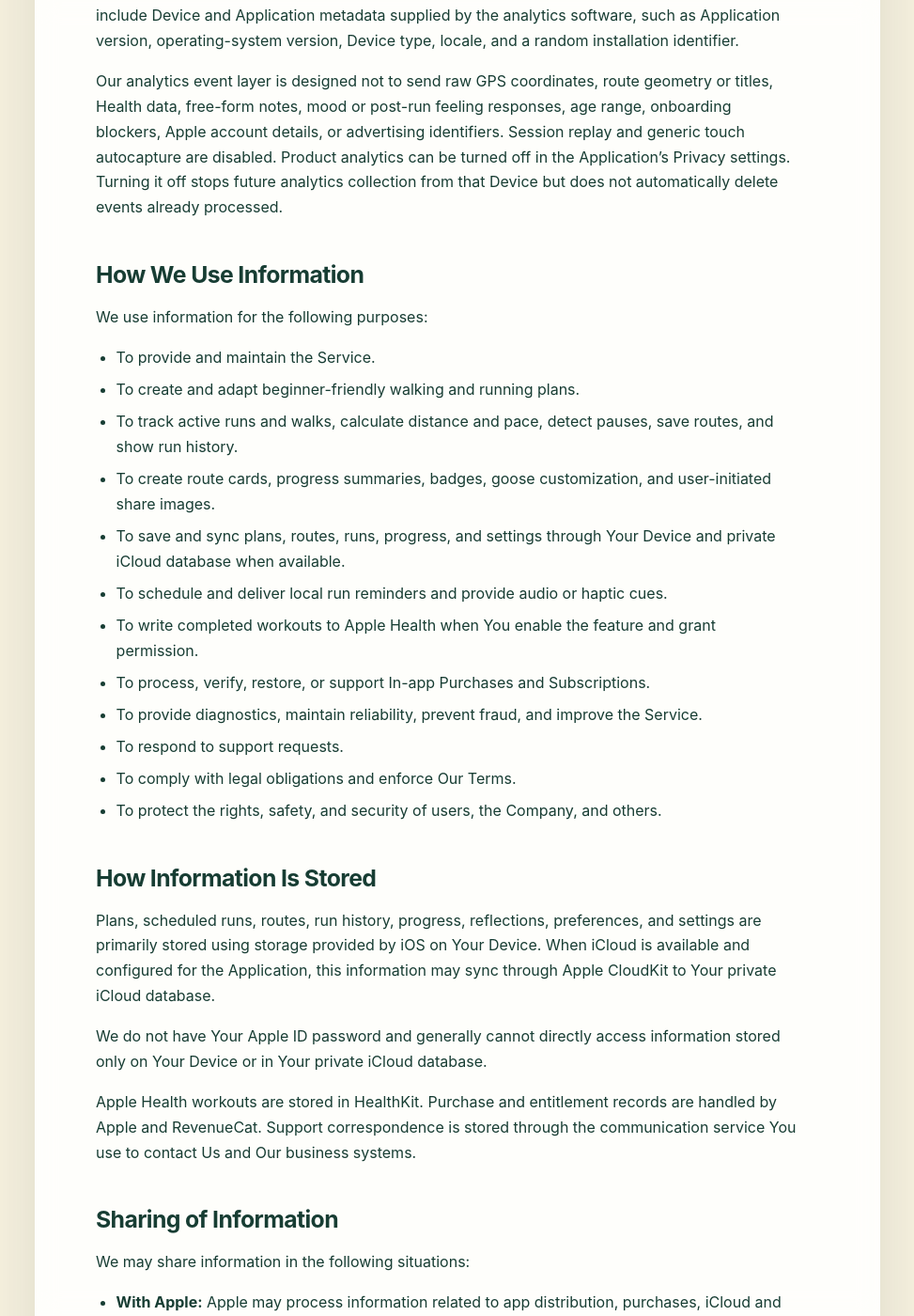
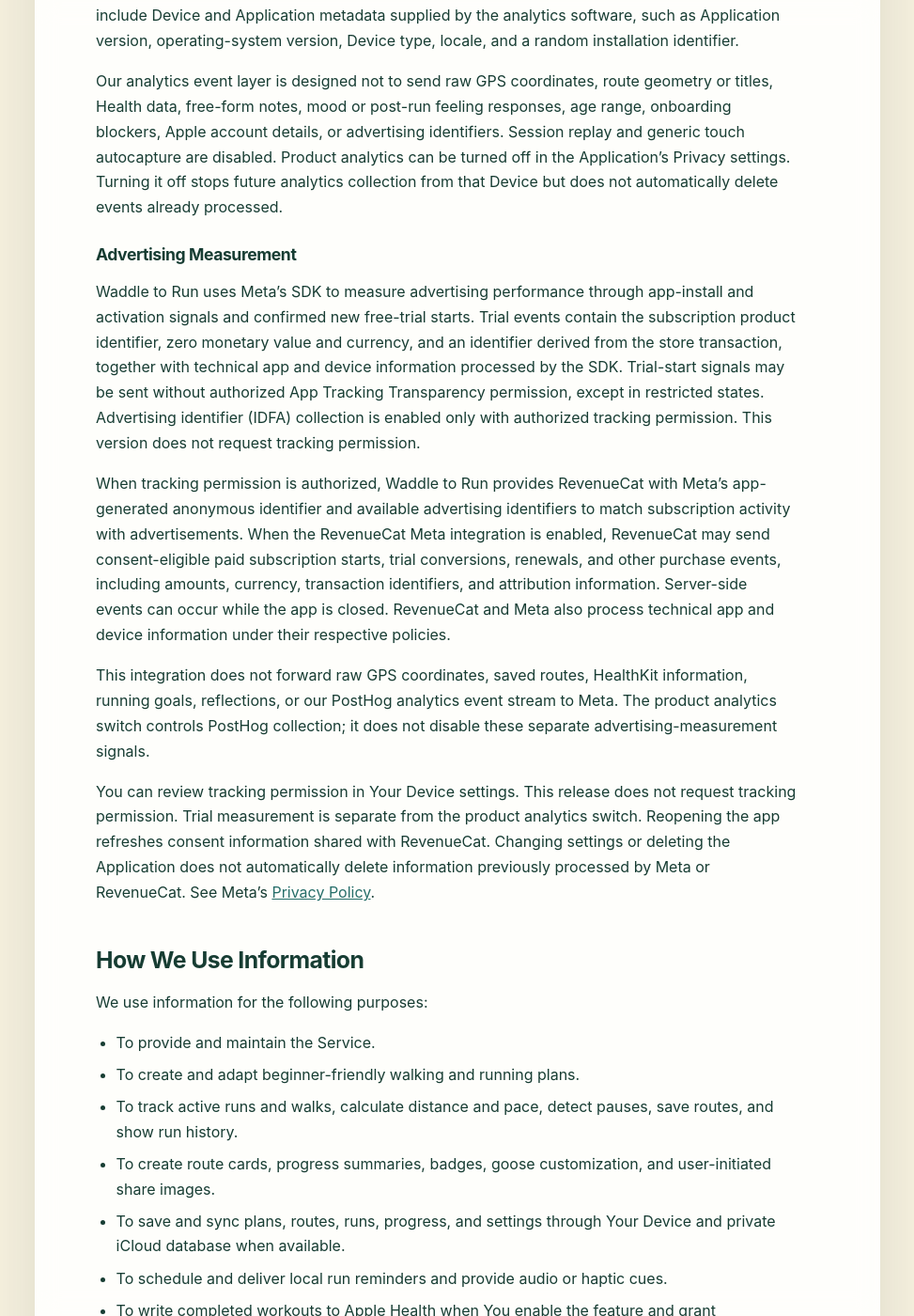
Before and after one commit to spammusubitech/waddle-to-run, a Jekyll site: the page built from PrivacyPolicy.md, in a window 1280 px wide and 1400 px high, scrolled down 4966 px. Shown: the whole window at 94% size, without its empty margins (153-1126 px from the left). Built offline with Jekyll 4.4.1, drawn with Linux system fonts in a browser that asks for light colours; some of the changed text lies outside the part shown.

Commit message:
Disclose Meta advertising measurement for Waddle

```diff
--- a/PrivacyPolicy.md
+++ b/PrivacyPolicy.md
@@ -120,11 +120,21 @@ Depending on Your Device, Apple account, iCloud, backup, and Application setting
 - Application data may be included in Device or iCloud backups.
 - Apple may process map requests, location permissions, Health data, notifications, purchase records, crash reports, performance diagnostics, and App Store analytics under Apple’s policies.
 
-We do not operate a separate server that stores Your raw GPS route history. The Application does not include a third-party advertising SDK.
+We do not operate a separate server that stores Your raw GPS route history. Configured app versions use Meta advertising measurement as described below.
 
 When product analytics is enabled and the Application is configured for analytics, We use PostHog to process pseudonymous Usage Data such as Application lifecycle events, screens viewed, feature interactions, onboarding progress, purchase-funnel interactions, permission outcomes, and coarse buckets for run duration, distance, and activity counts. Analytics events may also include Device and Application metadata supplied by the analytics software, such as Application version, operating-system version, Device type, locale, and a random installation identifier.
 
 Our analytics event layer is designed not to send raw GPS coordinates, route geometry or titles, Health data, free-form notes, mood or post-run feeling responses, age range, onboarding blockers, Apple account details, or advertising identifiers. Session replay and generic touch autocapture are disabled. Product analytics can be turned off in the Application’s Privacy settings. Turning it off stops future analytics collection from that Device but does not automatically delete events already processed.
+
+### Advertising Measurement
+
+Waddle to Run uses Meta's SDK to measure advertising performance through app-install and activation signals and confirmed new free-trial starts. Trial events contain the subscription product identifier, zero monetary value and currency, and an identifier derived from the store transaction, together with technical app and device information processed by the SDK. Trial-start signals may be sent without authorized App Tracking Transparency permission, except in restricted states. Advertising identifier (IDFA) collection is enabled only with authorized tracking permission. This version does not request tracking permission.
+
+When tracking permission is authorized, Waddle to Run provides RevenueCat with Meta's app-generated anonymous identifier and available advertising identifiers to match subscription activity with advertisements. When the RevenueCat Meta integration is enabled, RevenueCat may send consent-eligible paid subscription starts, trial conversions, renewals, and other purchase events, including amounts, currency, transaction identifiers, and attribution information. Server-side events can occur while the app is closed. RevenueCat and Meta also process technical app and device information under their respective policies.
+
+This integration does not forward raw GPS coordinates, saved routes, HealthKit information, running goals, reflections, or our PostHog analytics event stream to Meta. The product analytics switch controls PostHog collection; it does not disable these separate advertising-measurement signals.
+
+You can review tracking permission in Your Device settings. This release does not request tracking permission. Trial measurement is separate from the product analytics switch. Reopening the app refreshes consent information shared with RevenueCat. Changing settings or deleting the Application does not automatically delete information previously processed by Meta or RevenueCat. See Meta’s [Privacy Policy](https://www.facebook.com/privacy/policy/).
 
 ## How We Use Information
 
@@ -139,6 +149,7 @@ We use information for the following purposes:
 - To write completed workouts to Apple Health when You enable the feature and grant permission.
 - To process, verify, restore, or support In-app Purchases and Subscriptions.
 - To provide diagnostics, maintain reliability, prevent fraud, and improve the Service.
+- To measure advertising performance through the limited app and purchase signals described above.
 - To respond to support requests.
 - To comply with legal obligations and enforce Our Terms.
 - To protect the rights, safety, and security of users, the Company, and others.
@@ -157,6 +168,7 @@ We may share information in the following situations:
 
 - **With Apple:** Apple may process information related to app distribution, purchases, iCloud and CloudKit, maps, location services, HealthKit, local notifications, Device backups, diagnostics, and App Store analytics.
 - **With RevenueCat:** RevenueCat helps Us manage purchases, Subscriptions, offerings, entitlements, purchase restoration, and related diagnostics.
+- **With Meta:** Meta processes app-install, activation, and trial-start signals; RevenueCat may send consent-eligible purchase and subscription events as described under Advertising Measurement.
 - **With PostHog:** PostHog helps Us understand pseudonymous Application usage, conversion funnels, feature adoption, and retention so We can improve the Service. RevenueCat may send purchase and Subscription lifecycle events to the same pseudonymous analytics profile when that integration is enabled.
 - **At Your direction:** When You choose to share a route postcard or other content, information is sent to the destination You select through the iOS share sheet.
 - **With Service Providers:** We may use providers for email, support, legal-page hosting, diagnostics, purchase validation, or similar operational needs.
@@ -165,7 +177,7 @@ We may share information in the following situations:
 - **For business transfers:** Information may be transferred in connection with a merger, acquisition, financing, reorganization, sale of assets, or similar business transaction.
 - **With Your consent:** We may share information for another purpose if You consent.
 
-We do not sell Personal Data. We do not use Personal Data for cross-context behavioral advertising.
+We do not sell Personal Data for money. Advertising-measurement sharing with Meta may be considered sharing for cross-context behavioral advertising under applicable law. Contact Us about applicable opt-out rights using the contact details below.
 
 ## Retention
 
@@ -178,6 +190,8 @@ Apple Health workouts remain in Apple Health until You delete them there. Deleti
 Support messages and related correspondence may be retained as long as needed to respond to You, maintain business records, resolve disputes, comply with legal obligations, and enforce Our agreements.
 
 Purchase and entitlement records are retained by the Application Store and RevenueCat according to their policies and as needed to provide the Service, restore purchases, comply with law, and prevent fraud.
+
+Advertising-measurement records are processed and retained by Meta and RevenueCat under their policies and as needed to provide their services. You can contact Us to request access, correction, or deletion of advertising-measurement information associated with Your use of the Application.
 
 Pseudonymous analytics events are retained in PostHog according to Our configured retention settings and as needed to analyze and improve the Service, maintain security, and comply with law.
 
@@ -196,7 +210,7 @@ You can:
 - Manage iCloud and backup behavior through Your Apple account and Device settings.
 - Manage or cancel Subscriptions through Your Application Store account settings.
 
-Deleting the Application may not delete information already stored by Apple, RevenueCat, or PostHog, including Application Store purchase history, active Subscriptions, Health workouts, iCloud data, backups, diagnostics, entitlement records, or previously processed pseudonymous analytics.
+Deleting the Application may not delete information already stored by Apple, RevenueCat, PostHog, or Meta, including Application Store purchase history, active Subscriptions, Health workouts, iCloud data, backups, diagnostics, entitlement records, or previously processed pseudonymous analytics.
 
 You may contact Us to request access, correction, or deletion of Personal Data You have provided directly to Us. Because much of the Service’s data is stored on Your Device or in Your private Apple services, We may not possess or be able to retrieve it. We may need to retain certain information when required or permitted by law.
 
@@ -218,7 +232,7 @@ We do not request a date of birth or identity document for age verification. If
 
 The Company is located in the United States. If You contact Us or if information is processed by Our providers, information may be transferred to and processed in the United States or other countries where privacy laws may differ from those where You live.
 
-Apple may determine where information in iCloud, HealthKit, Application Store, maps, diagnostics, and similar Apple services is processed. RevenueCat, PostHog, and other providers may process information in the locations described in their policies.
+Apple may determine where information in iCloud, HealthKit, Application Store, maps, diagnostics, and similar Apple services is processed. RevenueCat, PostHog, Meta, and other providers may process information in the locations described in their policies.
 
 ## Your Privacy Rights
 
```
Also changed, not shown: other parts of PrivacyPolicy.md (+2 -2 lines).
